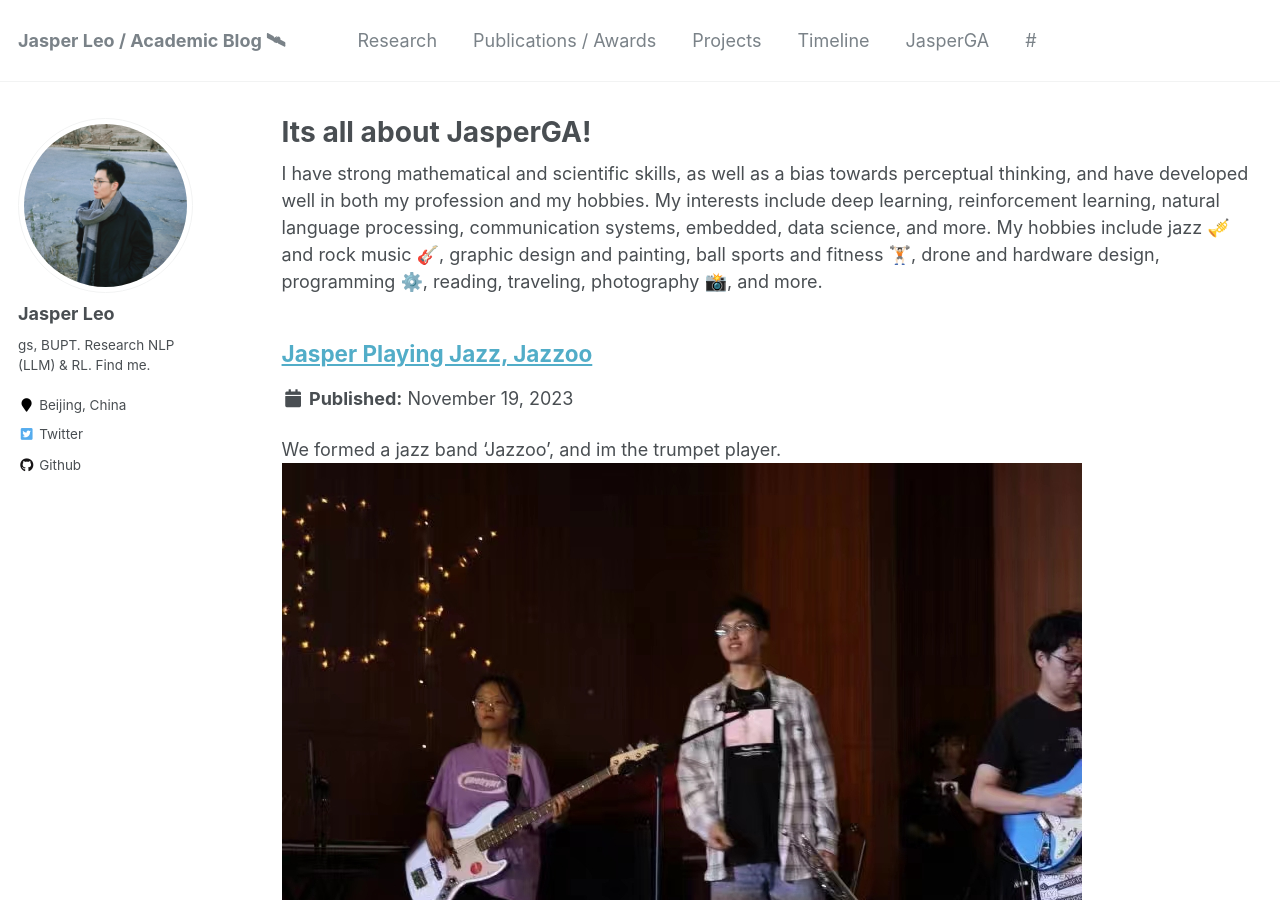
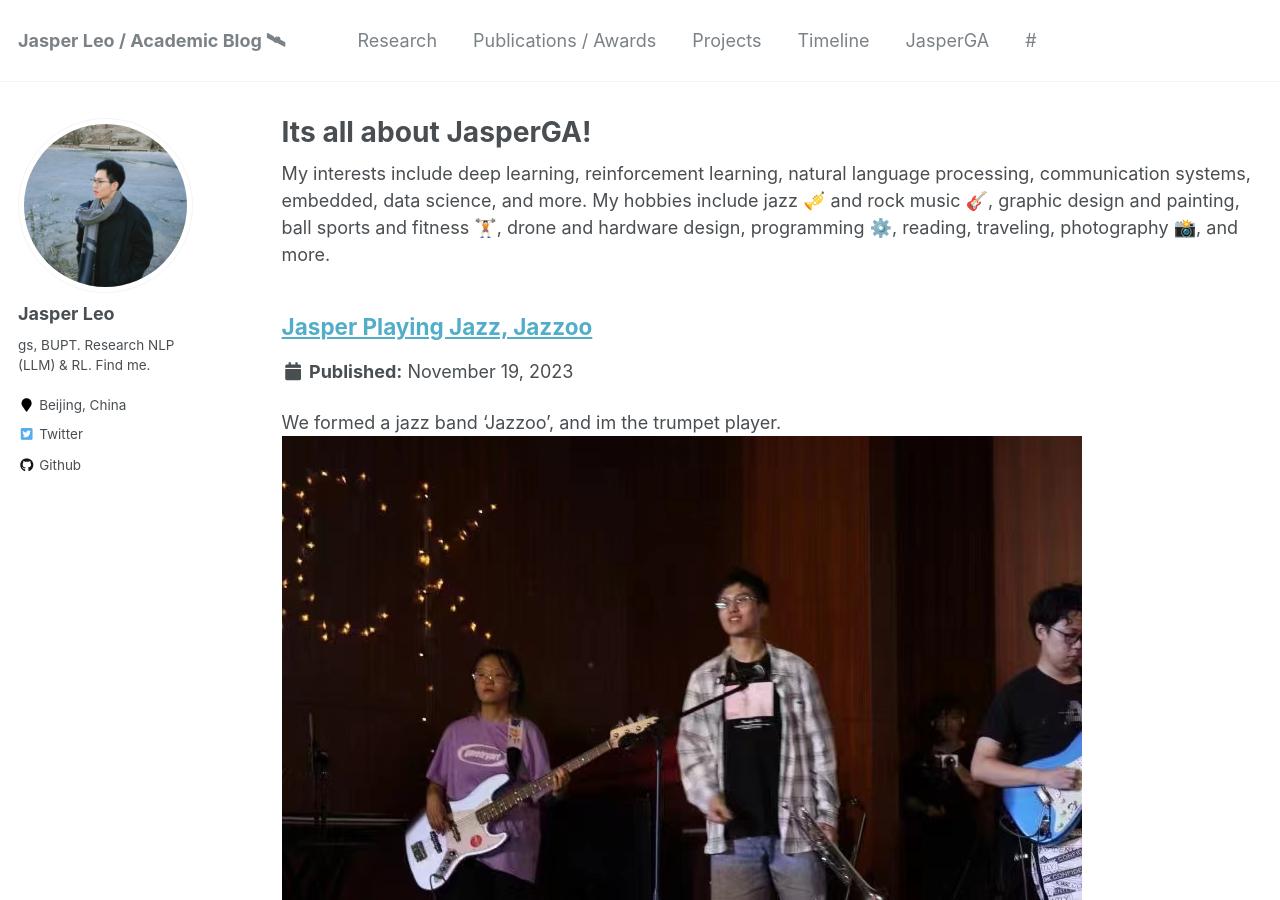
Before and after one commit to KLGR123/KLGR123.github.io, a Jekyll site: the page built from _pages/portfolio.html, in a window 1280 px wide and 900 px high. Built offline with Jekyll 4.4.1, drawn with Linux system fonts in a browser that asks for light colours.

Commit message:
Update portfolio.html

```diff
--- a/_pages/portfolio.html
+++ b/_pages/portfolio.html
@@ -5,7 +5,6 @@ permalink: /portfolio/
 author_profile: true
 ---
 
-I have strong mathematical and scientific skills, as well as a bias towards perceptual thinking, and have developed well in both my profession and my hobbies.
 My interests include deep learning, reinforcement learning, natural language processing, communication systems, embedded, data science, and more. My hobbies include jazz 🎺 and rock music 🎸, graphic design and painting, ball sports and fitness 🏋🏻, drone and hardware design, programming ⚙️, reading, traveling, photography 📸, and more.
 
 {% include base_path %}
```
